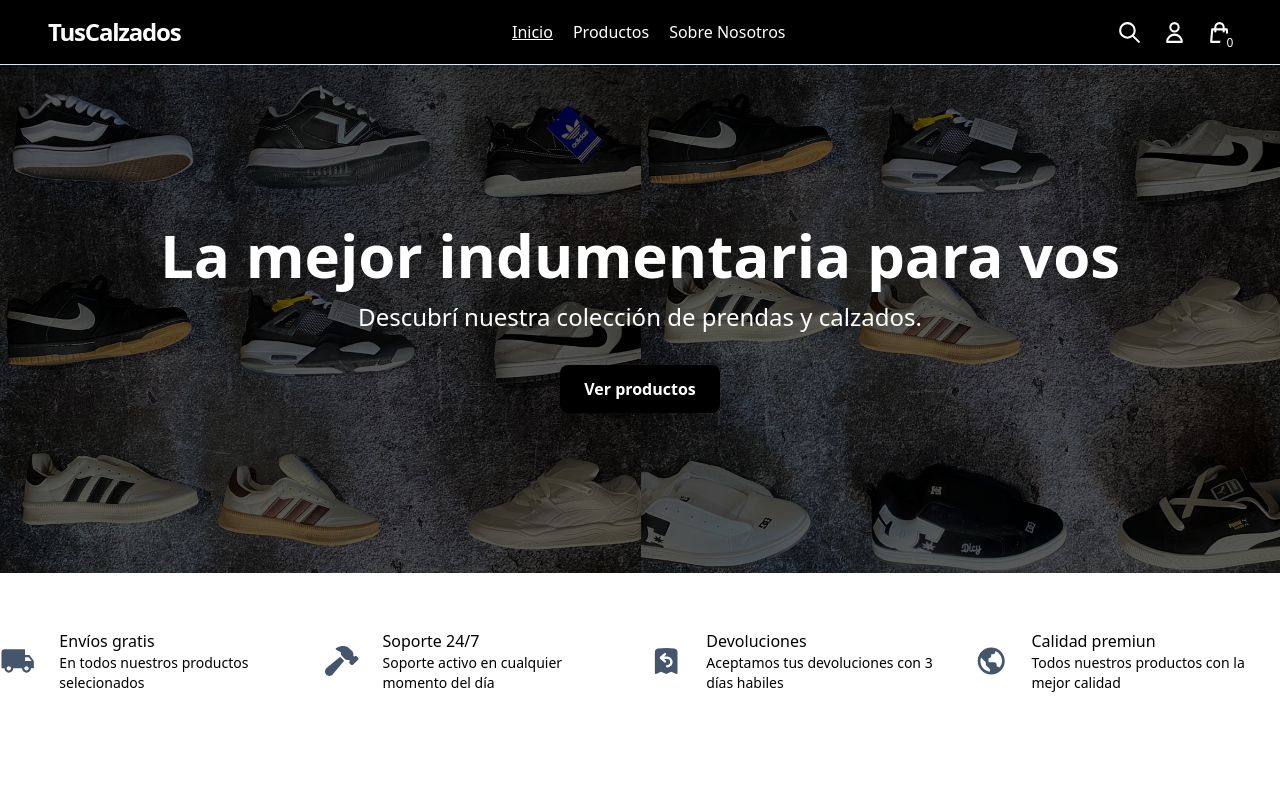
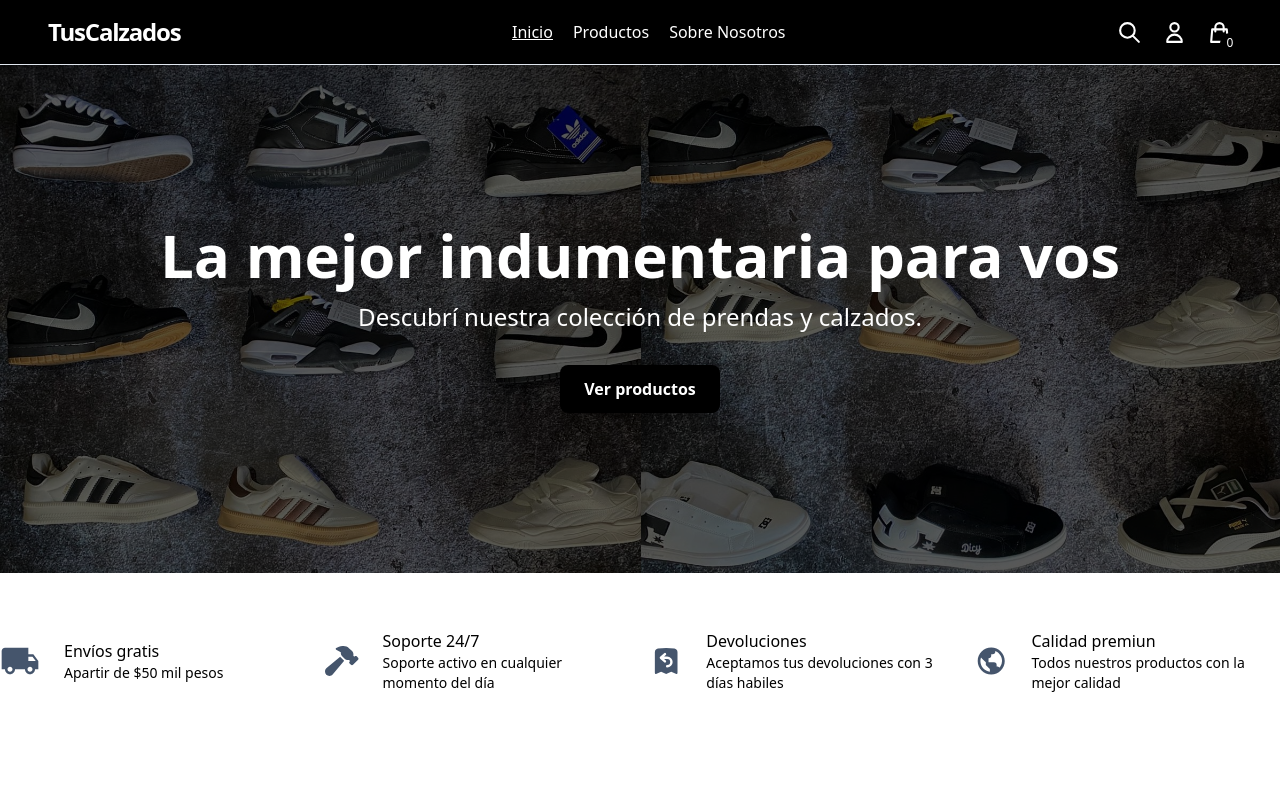
Before and after one commit to Creeper2014/tus_calzados-v1.0, a React (Vite) app: page / in a window 1280 px wide. Shown: the top 800 px of the page. Built offline with nearby package versions, Linux system fonts and the light colour scheme; no server answers; the database is empty.

Commit message:
fix bugs botonarrepentimiento

```diff
--- a/src/components/home/FeatureGrid.tsx
+++ b/src/components/home/FeatureGrid.tsx
@@ -11,7 +11,7 @@ export const FeatureGrid = () => {
 
                 <div className="slate-y-1">
                     <p className="font semibolt">Envíos gratis</p>
-                    <p className="text-sm">En todos nuestros productos selecionados</p>
+                    <p className="text-sm">Apartir de $50 mil pesos</p>
                 </div>
             </div>
 
--- a/src/pages/BotonArrepentimiento.tsx
+++ b/src/pages/BotonArrepentimiento.tsx
@@ -39,7 +39,6 @@ export default function BotonArrepentimiento() {
   pedido: data.pedido,
   alias: data.alias,
   motivo: data.motivo,
-  created_at: data.created_at,
   // no ponemos estado porque no existe en la tabla
 };
 
```
